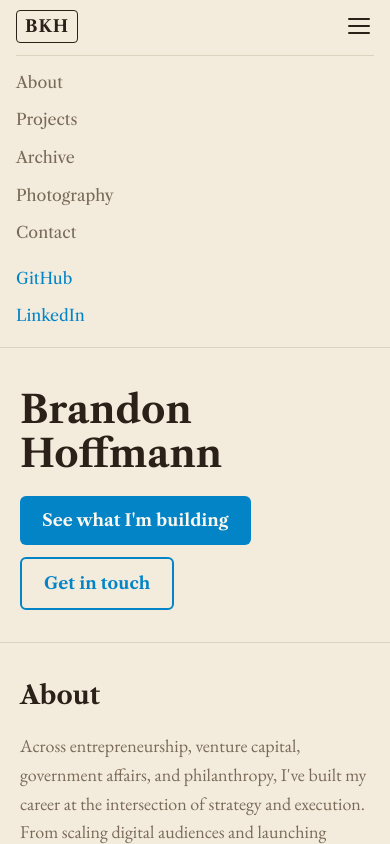
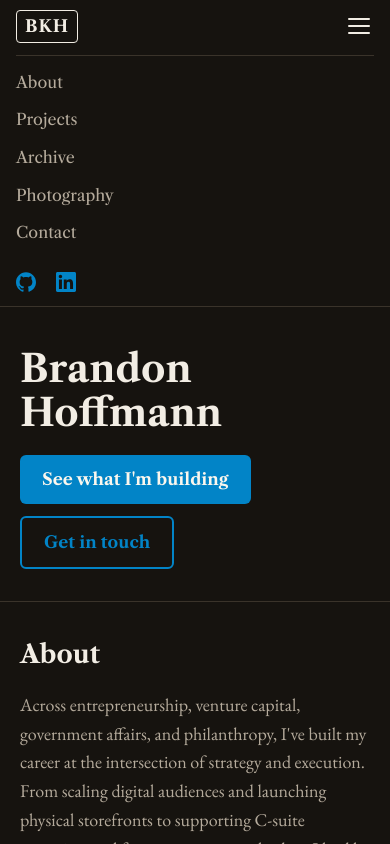
Before and after one commit to Brandon-Hoffmann/brandon-hoffmann.github.io, a plain HTML site: page index.html in a window 390 px wide. Both pictures are taken after a click on the button "Menu". Shown: the top 844 px of the page. Drawn offline with nearby package versions, Linux system fonts and the light colour scheme.

Commit message:
Revise styles for dark theme and update nav links
Updated color variables for dark theme and adjusted social media links to use SVG icons.

```diff
--- a/index.html
+++ b/index.html
@@ -1,4 +1,5 @@
 <!DOCTYPE html>
+<!-- Updated Nov 23, 2026: Dark Editorial background (Look 1, #16130f); GitHub and LinkedIn nav links are now logo icons -->
 <html lang="en">
 <head>
 <meta charset="UTF-8">
@@ -10,15 +11,15 @@
 <link href="https://fonts.googleapis.com/css2?family=Libre+Caslon+Text:wght@400;700&family=EB+Garamond:ital,wght@0,400;0,500;1,400&display=swap" rel="stylesheet">
 <style>
   :root {
-    --text: #2b2118;
-    --muted: #7a6a58;
+    --text: #f2ede4;
+    --muted: #b5ab9c;
     --accent: #0284c7;
     --accent-text: #0284c7;
     --accent-dark: #fbf7ee;
-    --line: #ddd2bd;
-    --card: #faf6ec;
-    --bg: #f3ecdd;
-    --input: #faf6ec;
+    --line: #3a332a;
+    --card: #221e18;
+    --bg: #16130f;
+    --input: #221e18;
   }
   * { box-sizing: border-box; margin: 0; padding: 0; }
   html { scroll-behavior: smooth; }
@@ -68,12 +69,18 @@
     font-weight: 400;
   }
   .nav-links a:hover { color: var(--accent-text); }
-  .nav-social { display: flex; gap: 16px; }
+  .nav-social { display: flex; gap: 16px; align-items: center; }
   .nav-social a {
     color: var(--accent-text);
     text-decoration: none;
-    font-size: 1rem;
-    font-weight: 400;
+    display: flex;
+    align-items: center;
+  }
+  .nav-social svg {
+    width: 20px;
+    height: 20px;
+    fill: currentColor;
+    display: block;
   }
   .nav-toggle {
     display: none;
@@ -175,12 +182,20 @@
     nav.open .nav-inner { padding-bottom: 14px; }
     nav.open .nav-links, nav.open .nav-social {
       display: flex;
+      flex-basis: 100%;
+    }
+    nav.open .nav-links {
       flex-direction: column;
-      flex-basis: 100%;
       gap: 4px;
+      border-top: 1px solid var(--line);
+      padding-top: 10px;
     }
-    nav.open .nav-links { border-top: 1px solid var(--line); padding-top: 10px; }
-    .nav-links a, .nav-social a { font-size: 1rem; padding: 4px 0; }
+    nav.open .nav-social {
+      flex-direction: row;
+      gap: 20px;
+      padding-top: 10px;
+    }
+    .nav-links a { font-size: 1rem; padding: 4px 0; }
     header.hero { padding: 40px 0 32px; }
     .buttons { margin-top: 20px; }
     section { padding: 32px 0; }
@@ -206,8 +221,8 @@
       <a href="#contact">Contact</a>
     </div>
     <div class="nav-social">
-      <a href="https://github.com/brandon-hoffmann">GitHub</a>
-      <a href="https://www.linkedin.com/in/brandonkarlhoffmann/">LinkedIn</a>
+      <a href="https://github.com/brandon-hoffmann" aria-label="GitHub" title="GitHub"><svg viewBox="0 0 24 24" aria-hidden="true"><path d="M12 .297c-6.63 0-12 5.373-12 12 0 5.303 3.438 9.8 8.205 11.385.6.113.82-.258.82-.577 0-.285-.01-1.04-.015-2.04-3.338.724-4.042-1.61-4.042-1.61C4.422 18.07 3.633 17.7 3.633 17.7c-1.087-.744.084-.729.084-.729 1.205.084 1.838 1.236 1.838 1.236 1.07 1.835 2.809 1.305 3.495.998.108-.776.417-1.305.76-1.605-2.665-.3-5.466-1.332-5.466-5.93 0-1.31.465-2.38 1.235-3.22-.135-.303-.54-1.523.105-3.176 0 0 1.005-.322 3.3 1.23.96-.267 1.98-.399 3-.405 1.02.006 2.04.138 3 .405 2.28-1.552 3.285-1.23 3.285-1.23.645 1.653.24 2.873.12 3.176.765.84 1.23 1.91 1.23 3.22 0 4.61-2.805 5.625-5.475 5.92.42.36.81 1.096.81 2.215 0 1.6-.015 2.885-.015 3.28 0 .315.21.69.825.57C20.565 22.092 24 17.592 24 12.297c0-6.627-5.373-12-12-12"/></svg></a>
+      <a href="https://www.linkedin.com/in/brandonkarlhoffmann/" aria-label="LinkedIn" title="LinkedIn"><svg viewBox="0 0 24 24" aria-hidden="true"><path d="M20.447 20.452h-3.554v-5.569c0-1.328-.027-3.037-1.852-3.037-1.853 0-2.136 1.445-2.136 2.939v5.667H9.351V9h3.414v1.561h.046c.477-.9 1.637-1.85 3.37-1.85 3.601 0 4.267 2.37 4.267 5.455v6.286zM5.337 7.433c-1.144 0-2.063-.926-2.063-2.065 0-1.138.92-2.063 2.063-2.063 1.14 0 2.064.925 2.064 2.063 0 1.139-.925 2.065-2.064 2.065zm1.782 13.019H3.555V9h3.564v11.452zM22.225 0H1.771C.792 0 0 .774 0 1.729v20.542C0 23.227.792 24 1.771 24h20.451C23.2 24 24 23.227 24 22.271V1.729C24 .774 23.2 0 22.222 0h.003z"/></svg></a>
     </div>
   </div>
 </nav>
@@ -245,7 +260,7 @@
       </div>
       <div class="card">
         <h3>Karl Cleaning</h3>
-        <p>Residential cleaning in Prince George&rsquo;s County. Flat-rate pricing by home size. No hourly clock.</p>
+        <p>Residential cleaning in Washington, DC, Prince George&rsquo;s County, and Montgomery County. Flat-rate pricing by home size. No hourly clock.</p>
         <a href="/karlcleaning">Visit Karl Cleaning &rarr;</a>
       </div>
       <div class="card">
```
